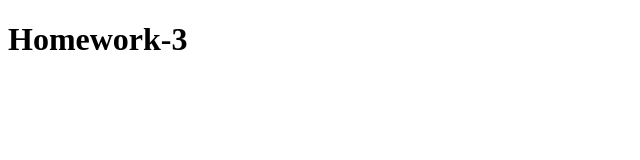
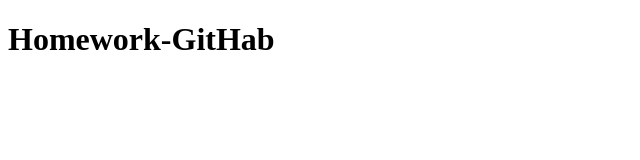
Before and after one commit to OlgaShishkina/homeworks, a plain HTML site: page lesson-3/index.html in a window 1280 px wide. Shown: the whole page, without its empty margins (0-640 px from the left). Drawn offline with Linux system fonts and the light colour scheme.

Commit message:
add file with HW GitHab

```diff
--- a/lesson-3/index.html
+++ b/lesson-3/index.html
@@ -4,9 +4,9 @@
     <meta charset="UTF-8">
     <meta name="viewport" content="width=device-width, initial-scale=1.0">
     <meta http-equiv="X-UA-Compatible" content="ie=edge">
-    <title>Homework-3</title>
+    <title>Homework-GitHab</title>
 </head>
 <body>
-  <h1>Homework-3</h1>
+  <h1>Homework-GitHab</h1>
 </body>
 </html>
```
